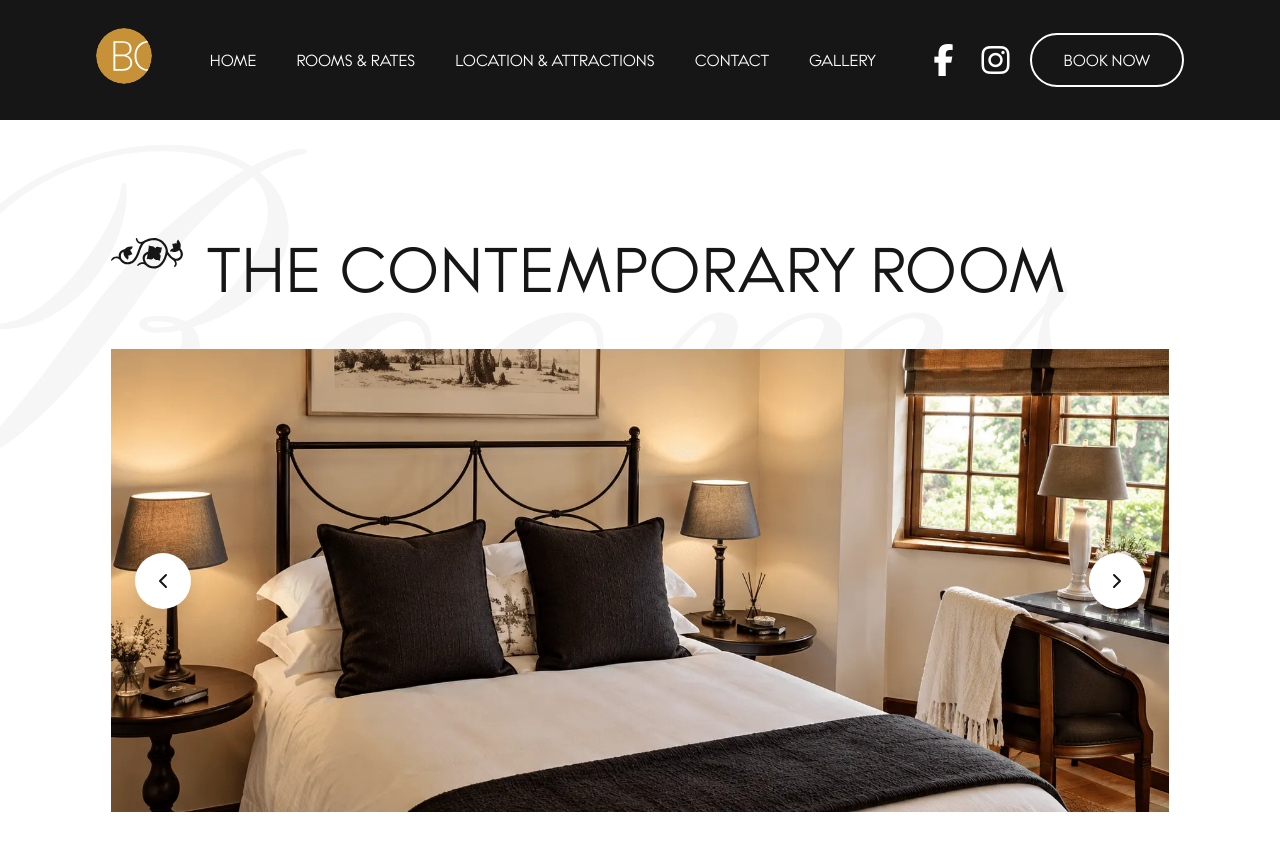
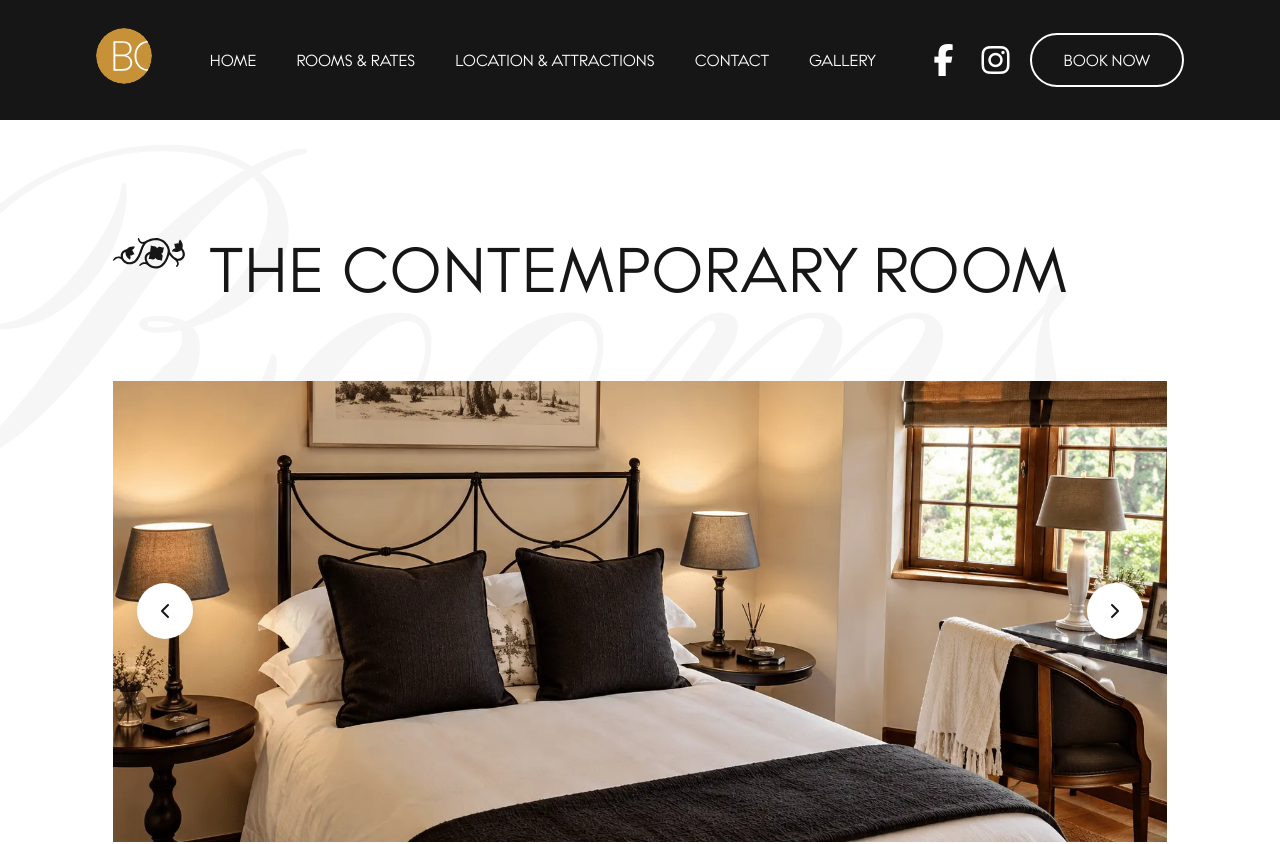
Before and after one commit to skyrhxstudio/Brooks_Cottage_Website, a React (Vite) app: page /rooms/the-contemporary-room in a window 1280 px wide. Shown: the top 844 px of the page. Built offline with nearby package versions, Linux system fonts and the light colour scheme.

Commit message:
feat: feedback changes

```diff
--- a/src/pages/rooms/RoomDetailLayout.css
+++ b/src/pages/rooms/RoomDetailLayout.css
@@ -6,8 +6,8 @@
   overflow-x: clip;
   display: grid;
   grid-template-columns: repeat(12, minmax(0, 1fr));
-  column-gap: 48px;
-  row-gap: 48px;
+  column-gap: 80px;
+  row-gap: 80px;
   padding: 120px 0 160px;
   background: #ffffff;
 }
```
